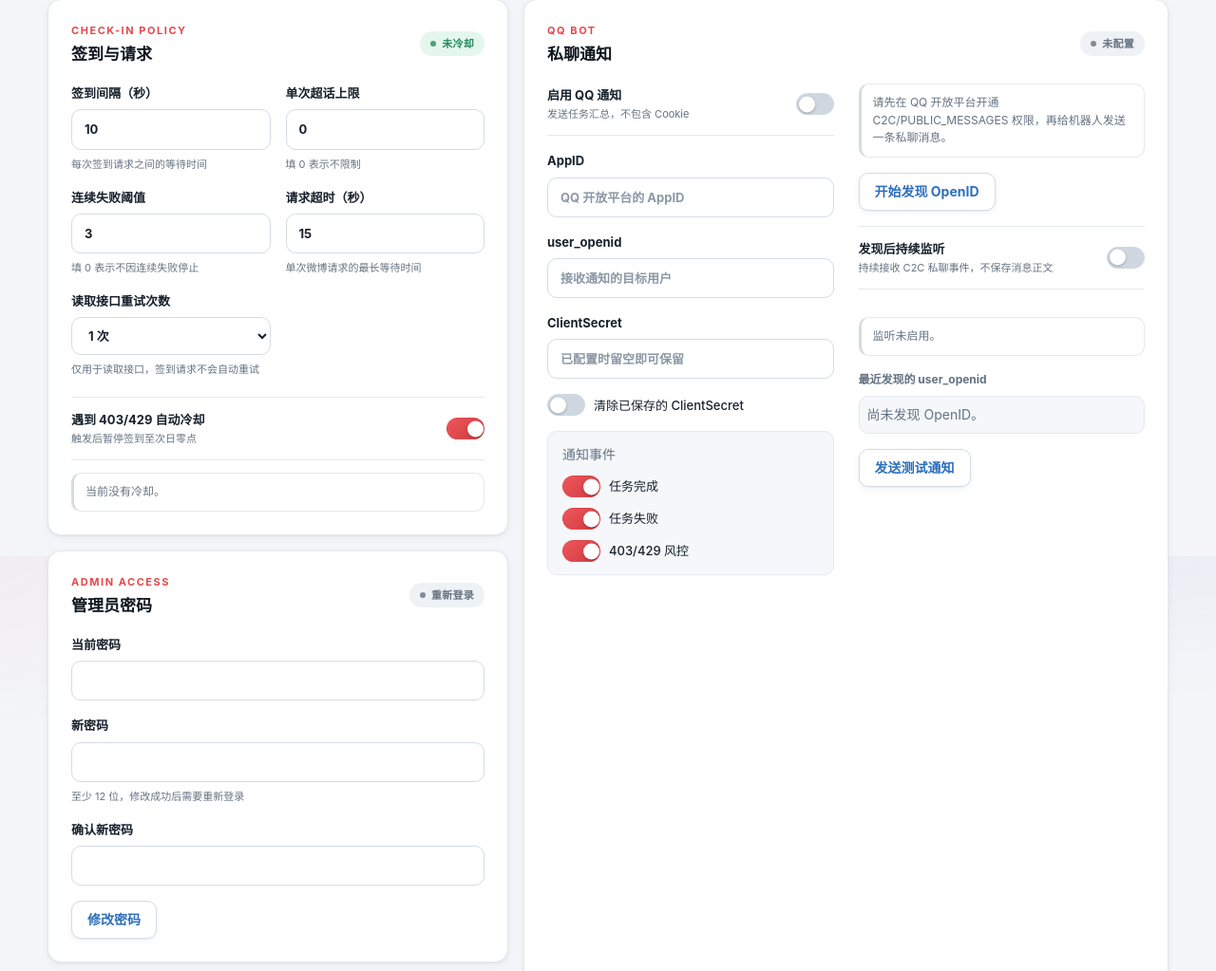
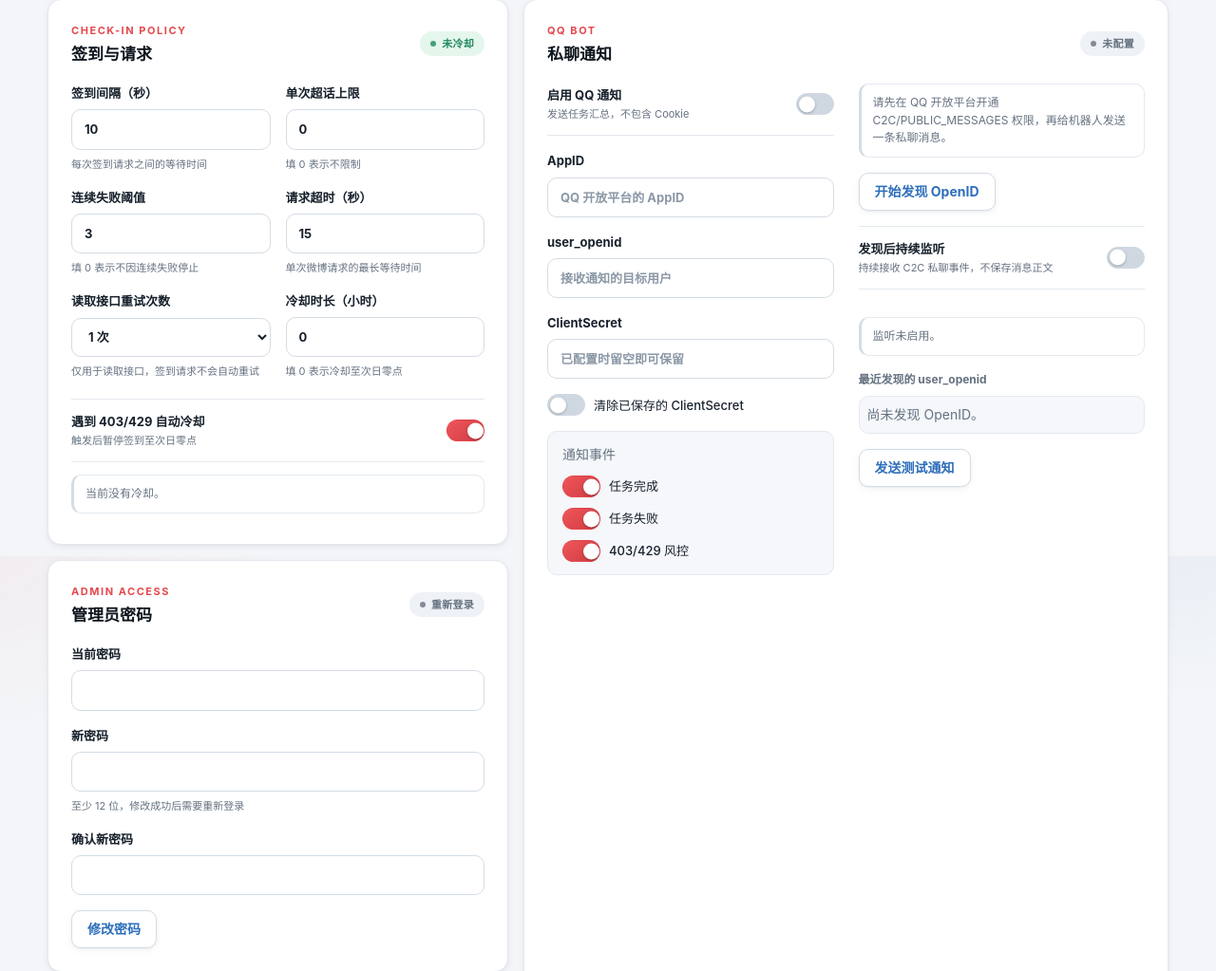
Before and after one commit to swtmaxx/weibo-auto-checkin, a FastAPI app: page /settings in a window 1280 px wide. Shown: the part 214-1237 px from the top of the page at 95% size. Run offline with FastAPI, Linux system fonts and the light colour scheme; the visitor is signed in with stand-in values (Sample User, id 1); data that the repository does not hold is empty.

Commit message:
feat: configurable cooldown duration and manual cooldown clear
- RuntimePolicy gains cooldown_hours (0 = until next local midnight,
  the previous fixed behavior; 1-168 = a fixed number of hours).
  set_cooldown honors the policy; APP_COOLDOWN_HOURS is the env
  fallback and the WebUI value takes precedence.
- New POST /api/cooldown/clear lets the admin lift an active cooldown
  from the settings page; the button only shows while a cooldown is
  active and asks for confirmation first.
- Cooldown deadline now renders in the browser's local timezone.
- Tests: 48 passing (5 new). README and .env.example document the
  new option.

```diff
--- a/app/config.py
+++ b/app/config.py
@@ -94,6 +94,7 @@ class RuntimePolicy:
     request_timeout_seconds: float = 15.0
     read_retry_count: int = 1
     cooldown_on_rate_limit: bool = True
+    cooldown_hours: int = 0
 
     @classmethod
     def defaults(cls, settings: Settings) -> "RuntimePolicy":
@@ -107,6 +108,7 @@ class RuntimePolicy:
             ),
             read_retry_count=max(0, min(2, int(os.getenv("APP_READ_RETRY_COUNT", "1")))),
             cooldown_on_rate_limit=_env_bool("APP_COOLDOWN_ON_RATE_LIMIT", True),
+            cooldown_hours=max(0, min(168, int(os.getenv("APP_COOLDOWN_HOURS", "0")))),
         )
 
     @classmethod
@@ -133,6 +135,7 @@ class RuntimePolicy:
             "cooldown_on_rate_limit": mapping.get(
                 "cooldown_on_rate_limit", fallback.cooldown_on_rate_limit
             ),
+            "cooldown_hours": mapping.get("cooldown_hours", fallback.cooldown_hours),
         }
         try:
             policy = cls(
@@ -142,6 +145,7 @@ class RuntimePolicy:
                 request_timeout_seconds=float(values["request_timeout_seconds"]),
                 read_retry_count=int(values["read_retry_count"]),
                 cooldown_on_rate_limit=bool(values["cooldown_on_rate_limit"]),
+                cooldown_hours=int(values["cooldown_hours"]),
             )
         except (TypeError, ValueError, OverflowError) as exc:
             raise ValueError("运行配置格式错误") from exc
@@ -159,6 +163,8 @@ class RuntimePolicy:
             raise ValueError("请求超时必须在 5-60 秒之间")
         if self.read_retry_count not in {0, 1, 2}:
             raise ValueError("读取接口重试次数必须在 0-2 次之间")
+        if self.cooldown_hours < 0 or self.cooldown_hours > 168:
+            raise ValueError("冷却时长必须在 0-168 小时之间")
 
     def to_dict(self) -> dict[str, Any]:
         return asdict(self)
@@ -330,10 +336,17 @@ class RuntimeState:
         except Exception:
             # The fallback must never raise, or risk handling in TaskManager._worker dies.
             zone = timezone.utc
-        now = datetime.now(zone)
-        next_day = now.date() + timedelta(days=1)
-        local_midnight = datetime.combine(next_day, time.min, tzinfo=zone)
-        until = local_midnight.astimezone(timezone.utc).isoformat(timespec="seconds")
+        with self._lock:
+            cooldown_hours = self._policy.cooldown_hours
+        if cooldown_hours > 0:
+            until = (
+                datetime.now(timezone.utc) + timedelta(hours=cooldown_hours)
+            ).isoformat(timespec="seconds")
+        else:
+            now = datetime.now(zone)
+            next_day = now.date() + timedelta(days=1)
+            local_midnight = datetime.combine(next_day, time.min, tzinfo=zone)
+            until = local_midnight.astimezone(timezone.utc).isoformat(timespec="seconds")
         self.database.set_config(COOLDOWN_UNTIL_KEY, until)
         self.database.set_config(COOLDOWN_REASON_KEY, reason[:500])
         return self.cooldown_status()
--- a/app/main.py
+++ b/app/main.py
@@ -77,6 +77,7 @@ class RuntimePolicyPayload(BaseModel):
     request_timeout_seconds: float = Field(ge=5, le=60)
     read_retry_count: int = Field(ge=0, le=2)
     cooldown_on_rate_limit: bool
+    cooldown_hours: int = Field(default=0, ge=0, le=168)
 
 
 class NotificationPayload(BaseModel):
@@ -478,6 +479,11 @@ def create_app(
         qq_listener.wake()
         return await get_settings()
 
+    @app.post("/api/cooldown/clear", dependencies=[Depends(require_csrf)])
+    async def clear_cooldown():
+        runtime_state.clear_cooldown()
+        return await get_settings()
+
     @app.get("/api/qq/openids", dependencies=[Depends(require_auth)])
     async def qq_openids():
         return {
--- a/static/app.css
+++ b/static/app.css
@@ -960,6 +960,10 @@ input[type="checkbox"]:disabled {
   margin-top: 13px;
 }
 
+.cooldown-actions {
+  margin-top: 8px;
+}
+
 .check-row {
   display: flex;
   grid-template-columns: none;
--- a/static/app.js
+++ b/static/app.js
@@ -477,12 +477,15 @@
     const badge = $("#cooldown-badge");
     const detail = $("#cooldown-detail");
     if (!badge || !detail) return;
-    badge.className = "badge " + (cooldown && cooldown.active ? "badge-red" : "badge-green");
-    badge.textContent = cooldown && cooldown.active ? "冷却中" : "未冷却";
-    detail.className = "notice " + (cooldown && cooldown.active ? "notice-warning" : "notice-neutral");
-    detail.textContent = cooldown && cooldown.active
+    const active = Boolean(cooldown && cooldown.active);
+    badge.className = "badge " + (active ? "badge-red" : "badge-green");
+    badge.textContent = active ? "冷却中" : "未冷却";
+    detail.className = "notice " + (active ? "notice-warning" : "notice-neutral");
+    detail.textContent = active
       ? "已暂停签到，截止 " + formatDate(cooldown.until) + "。原因：" + (cooldown.reason || "微博返回限流或风控响应")
       : "当前没有冷却。";
+    const clearButton = $("#clear-cooldown-button");
+    if (clearButton) clearButton.classList.toggle("hidden", !active);
   }
 
   function renderNotificationState(notification) {
@@ -582,6 +585,7 @@
     $("#max-failures").value = policy.max_consecutive_failures;
     $("#request-timeout").value = policy.request_timeout_seconds;
     $("#read-retries").value = policy.read_retry_count;
+    $("#cooldown-hours").value = policy.cooldown_hours;
     $("#cooldown-enabled").checked = Boolean(policy.cooldown_on_rate_limit);
     $("#notifications-enabled").checked = Boolean(notification.enabled);
     $("#qq-app-id").value = notification.app_id || "";
@@ -607,7 +611,8 @@
         max_consecutive_failures: Number($("#max-failures").value),
         request_timeout_seconds: Number($("#request-timeout").value),
         read_retry_count: Number($("#read-retries").value),
-        cooldown_on_rate_limit: $("#cooldown-enabled").checked
+        cooldown_on_rate_limit: $("#cooldown-enabled").checked,
+        cooldown_hours: Number($("#cooldown-hours").value)
       },
       notifications: {
         enabled: $("#notifications-enabled").checked,
@@ -714,6 +719,16 @@
         renderNotificationState(data.notifications || {});
         await loadSettings();
         showToast("已恢复默认设置", false);
+      } catch (err) {
+        showToast(err.message, true);
+      }
+    });
+    $("#clear-cooldown-button").addEventListener("click", async () => {
+      if (!window.confirm("确定解除风控冷却？若微博风控尚未解除，签到可能再次触发限流。")) return;
+      try {
+        const data = await request("/api/cooldown/clear", { method: "POST" });
+        renderCooldown(data.cooldown || {});
+        showToast("已解除冷却", false);
       } catch (err) {
         showToast(err.message, true);
       }
--- a/templates/settings.html
+++ b/templates/settings.html
@@ -80,6 +80,11 @@
             </select>
             <small>仅用于读取接口，签到请求不会自动重试</small>
           </label>
+          <label>
+            冷却时长（小时）
+            <input id="cooldown-hours" name="cooldown_hours" type="number" min="0" max="168" step="1" required>
+            <small>填 0 表示冷却至次日零点</small>
+          </label>
         </div>
         <label class="toggle-row setting-toggle">
           <span>
@@ -89,6 +94,9 @@
           <input id="cooldown-enabled" type="checkbox">
         </label>
         <div id="cooldown-detail" class="notice notice-neutral">当前没有冷却。</div>
+        <div class="inline-actions settings-actions cooldown-actions">
+          <button id="clear-cooldown-button" class="button button-danger-ghost button-small hidden" type="button">解除冷却</button>
+        </div>
       </section>
 
       <section class="panel settings-panel qq-panel">
```
Also changed, not shown: tests/test_features.py (+84 -1 lines), README.md, 1 other file.
